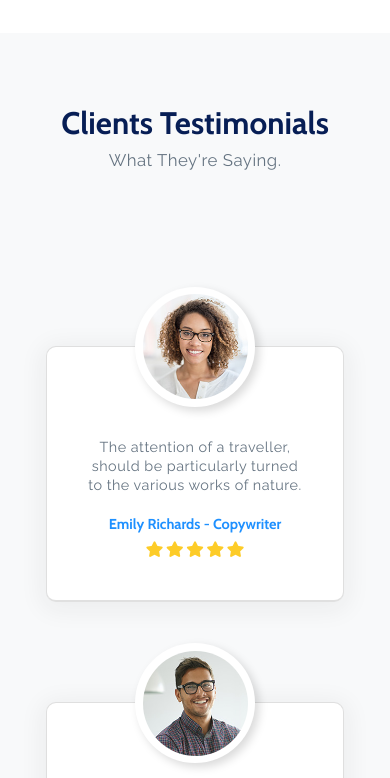
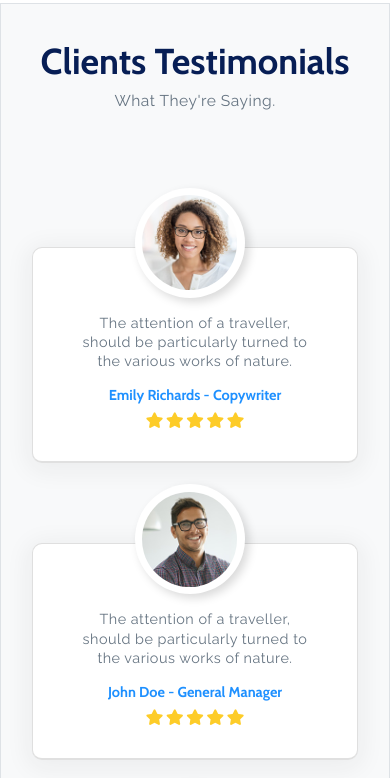
Before and after one commit to doannc2212/Nexus, a plain HTML site: page index.html in a window 390 px wide. Shown: the part 3259-4037 px from the top of the page. Drawn offline with nearby package versions, Linux system fonts and the light colour scheme.

Commit message:
improve responsive

```diff
--- a/css/styles.css
+++ b/css/styles.css
@@ -298,10 +298,12 @@ figure.img-wrap>img {
   border-radius: 10px;
   border-bottom: 2px solid #e0e0e0;
   box-shadow: rgba(33,33,33,.055) 0 4px 24px 5px;
+  transition: all 1s ease;
 }
 
 .card:hover {
   border-bottom: 2px solid #1089d4;
+  transition: all 1s ease;
 }
 
 .card-container>div {
@@ -322,17 +324,17 @@ figure.img-wrap>img {
 .card-box p {
   font-style: italic;
   line-height: 1.6rem;
-  padding: 10px 0px;
+  padding: 5px 0px;
 }
 
 .card-box {
-  padding-top: 80px;
-  padding-bottom: 40px;
+  padding-top: 60px;
+  padding-bottom: 30px;
 }
 
 .card-avatar {
-  width: 120px;
-  height: 120px;
+  width: 110px;
+  height: 110px;
   border-radius: 50%;
   border-radius: 1px solid transparent;
   box-shadow: 4px 4px 10px rgba(0, 0, 0, 0.15);
@@ -346,8 +348,8 @@ figure.img-wrap>img {
 .card-avatar>img {
   border-radius: 10px solid white;
   border-radius: 50%;
-  width: 105px;
-  height: 105px;
+  width: 95px;
+  height: 95px;
 }
 
 /* Responsive */
@@ -373,7 +375,7 @@ figure.img-wrap>img {
   }
 
   .card-container>div {
-    padding-top: 100px;
+    padding-top: 80px;
   }
 }
 
--- a/index.html
+++ b/index.html
@@ -175,8 +175,8 @@
   </div>
   <!-- Testimonials -->
   <div id="testimonials">
-    <div class="bg-white">
-      <div class="col-lg-8 text-center mx-auto py-5">
+    <div class="bg-white pt-4">
+      <div class="col-lg-8 text-center mx-auto py-3">
         <h2>Trusted by over 250 great businesses</h2>
         <div class="d-flex justify-content-center">
           <div class="img-wrap flex-fill p-5">
@@ -194,12 +194,12 @@
         </div>
       </div>
     </div>
-    <div class="bg-light py-5">
+    <div class="bg-light border pb-5">
       <div class="col-lg-9 text-center mx-auto py-5">
-        <h1 style="font-size:2.6rem">Clients Testimonials</h1>
-        <span style="font-size:1.4rem; opacity:0.8">What They're Saying.</span>
+        <h1>Clients Testimonials</h1>
+        <span style="font-size:1.3rem; opacity:0.8">What They're Saying.</span>
       </div>
-      <div class="card-container d-md-flex py-5 justify-contain-between col-lg-9 col-11 mx-auto">
+      <div class="card-container d-md-flex justify-contain-between col-lg-9 col-11 mx-auto py-4 px-0">
         <div class="col-md-4 col-12">
           <div class="card">
             <div class="card-box text-center col-10 mx-auto">
```
